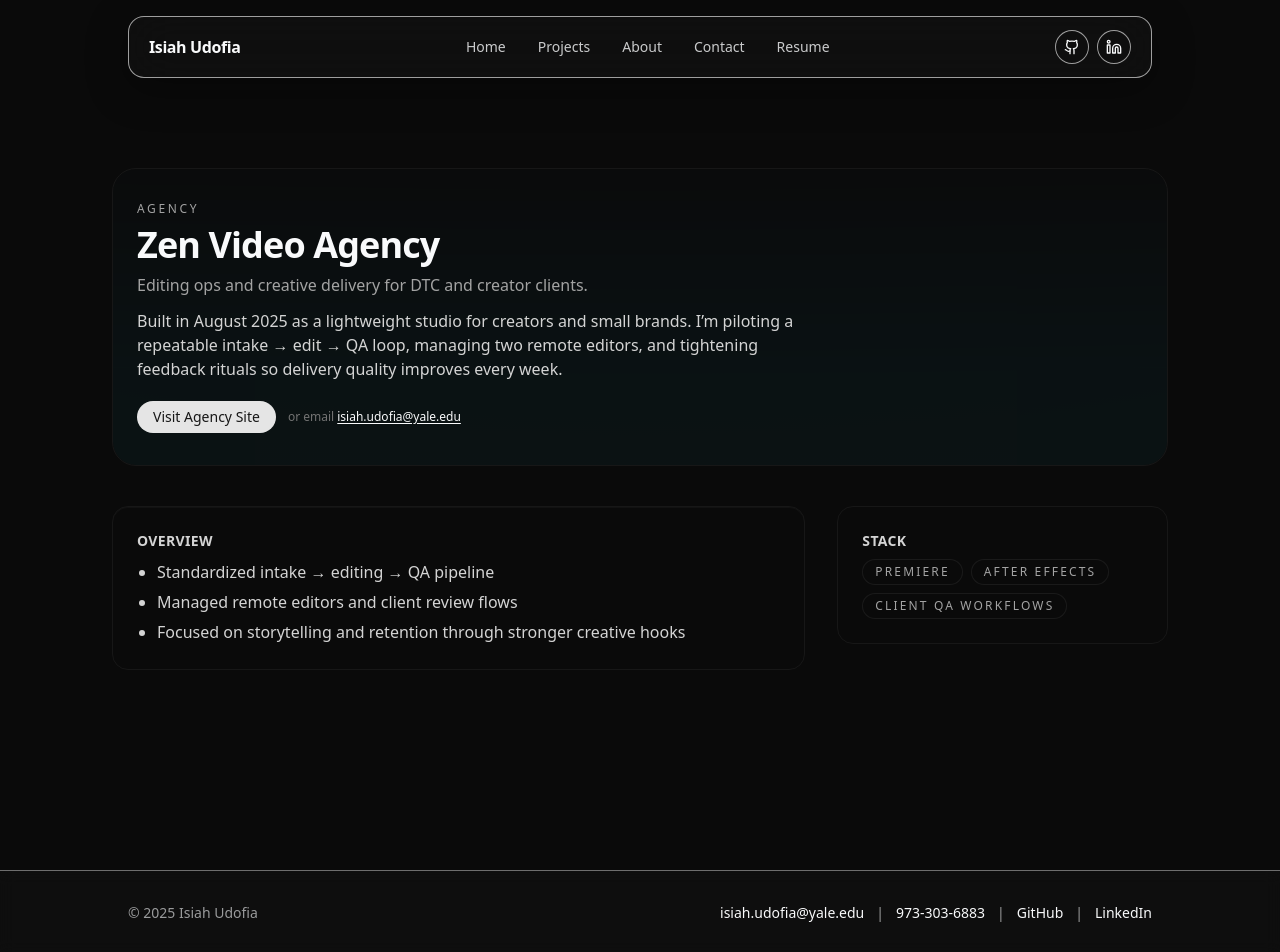
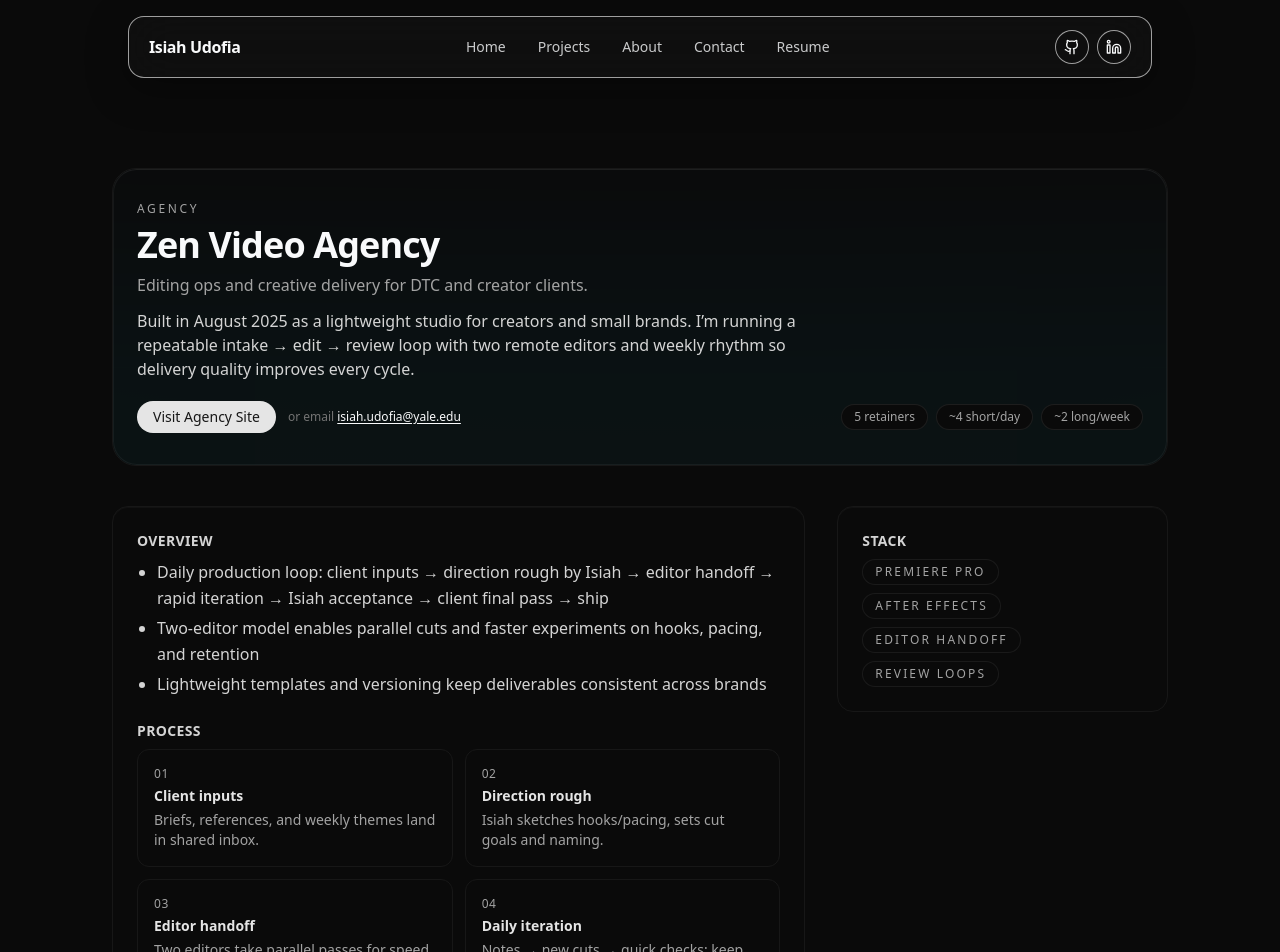
Before and after one commit to iudofia2026/isiahudofia.com, a Next.js app: page /projects/zen-video-agency in a window 1280 px wide. Shown: the top 952 px of the page. Built offline with nearby package versions, Linux system fonts and the light colour scheme.

Commit message:
Refine Zen video agency workflow

```diff
--- a/app/(routes)/projects/zen-video-agency/page.tsx
+++ b/app/(routes)/projects/zen-video-agency/page.tsx
@@ -5,7 +5,7 @@ import { projects } from "../../../../data/projects";
 export const metadata = {
   title: "Zen Video Agency",
   description:
-    "Editing ops and creative delivery for DTC and creator clients. Premiere Pro + After Effects with a standardized intake → edit → QA pipeline.",
+    "Editing ops and creative delivery for DTC and creator clients. Premiere Pro + After Effects with a standardized intake → edit → review loop.",
 };
 
 function getProject(): Project | undefined {
@@ -13,12 +13,10 @@ function getProject(): Project | undefined {
 }
 
 function deriveChips(p: Project): string[] {
-  if (Array.isArray(p.stack) && p.stack.length) return p.stack.slice(0, 5);
-  if (Array.isArray(p.metrics) && p.metrics.length) return p.metrics.map((m) => m.label).slice(0, 5);
+  if (Array.isArray(p.stack) && p.stack.length) return p.stack.slice(0, 4);
+  if (Array.isArray(p.metrics) && p.metrics.length) return p.metrics.map((m) => m.label).slice(0, 4);
   if (Array.isArray(p.highlights) && p.highlights.length) {
-    return p.highlights
-      .slice(0, 4)
-      .map((h) => h.split(/[—–-]/)[0].trim().split(" ").slice(0, 2).join(" "));
+    return p.highlights.slice(0, 4).map((h) => h.split(/[—–-]/)[0].trim());
   }
   return [];
 }
@@ -32,36 +30,58 @@ export default function Page() {
   const accentFrom = "#0EA5E9";
   const accentTo = "#22D3EE";
 
+  const throughput = ["5 retainers", "~4 short/day", "~2 long/week"];
+
+  const processSteps = [
+    { n: 1, t: "Client inputs", d: "Briefs, references, and weekly themes land in shared inbox." },
+    { n: 2, t: "Direction rough", d: "Isiah sketches hooks/pacing, sets cut goals and naming." },
+    { n: 3, t: "Editor handoff", d: "Two editors take parallel passes for speed and variance." },
+    { n: 4, t: "Daily iteration", d: "Notes → new cuts → quick checks; keep what lifts retention." },
+    { n: 5, t: "Acceptance", d: "Isiah approves a version and frames it for client review." },
+    { n: 6, t: "Client pass", d: "Final changes come back; editors apply and prep deliverables." },
+    { n: 7, t: "Ship", d: "Exports, thumbnails, and versioning recorded to template set." },
+  ];
+
   return (
     <article className="container py-14">
-      <section className="relative overflow-hidden rounded-3xl border border-neutral-900 bg-neutral-950/60 px-6 py-8">
+      <section className="relative overflow-hidden rounded-3xl border border-neutral-900 bg-neutral-950/60 px-6 py-8 shadow-[inset_0_1px_0_rgba(255,255,255,0.03)]">
         <div
-          aria-hidden
+          aria-hidden="true"
           className="pointer-events-none absolute inset-0 -z-10 opacity-10"
           style={{
             background: `radial-gradient(120% 120% at 50% 0%, ${accentFrom}, ${accentTo})`,
             maskImage: "linear-gradient(to bottom, rgba(0,0,0,0.2), rgba(0,0,0,1) 70%)",
           }}
         />
+        <div
+          aria-hidden="true"
+          className="pointer-events-none absolute inset-0 rounded-3xl"
+          style={{
+            boxShadow:
+              "0 0 0 1px rgba(255,255,255,0.05) inset, 0 10px 40px -10px rgba(34,211,238,0.15)",
+          }}
+        />
+
         <p className="text-xs tracking-[0.22em] text-neutral-400">AGENCY</p>
         <h1 className="mt-2 text-3xl md:text-4xl font-semibold tracking-tight">{project.title}</h1>
         <p className="mt-2 max-w-2xl text-neutral-400">{project.tagline}</p>
         <p className="mt-3 max-w-2xl text-neutral-300">
-          Built in August 2025 as a lightweight studio for creators and small brands. I’m piloting a
-          repeatable intake → edit → QA loop, managing two remote editors, and tightening feedback
-          rituals so delivery quality improves every week.
+          Built in August 2025 as a lightweight studio for creators and small brands. I’m running a
+          repeatable intake → edit → review loop with two remote editors and weekly rhythm so
+          delivery quality improves every cycle.
         </p>
+
         <div className="mt-5 flex flex-wrap items-center gap-3">
           <a
             href="https://zeneditingagency.netlify.app/"
             target="_blank"
             rel="noopener noreferrer"
-            className="rounded-full bg-neutral-200 px-4 py-1.5 text-sm font-medium text-neutral-900 hover:bg-white"
+            className="rounded-full bg-neutral-200 px-4 py-1.5 text-sm font-medium text-neutral-900 transition hover:bg-white hover:shadow-[0_6px_24px_-8px_rgba(255,255,255,0.4)]"
           >
             Visit Agency Site
           </a>
           <span className="text-xs text-neutral-500">
-            or email{' '}
+            or email{" "}
             <a
               className="underline underline-offset-2 hover:text-neutral-300"
               href="mailto:isiah.udofia@yale.edu"
@@ -69,6 +89,17 @@ export default function Page() {
               isiah.udofia@yale.edu
             </a>
           </span>
+
+          <div className="ml-auto flex flex-wrap gap-2">
+            {throughput.map((pill) => (
+              <span
+                key={pill}
+                className="rounded-full border border-neutral-800/70 bg-neutral-950 px-3 py-1 text-xs text-neutral-400"
+              >
+                {pill}
+              </span>
+            ))}
+          </div>
         </div>
       </section>
 
@@ -77,25 +108,48 @@ export default function Page() {
           <div className="h-full rounded-2xl border border-neutral-900 bg-neutral-950/60 p-6 shadow-[inset_0_1px_0_rgba(255,255,255,0.03)]">
             <h2 className="mb-2 text-sm font-semibold uppercase tracking-wide text-neutral-300">Overview</h2>
             <ul className="list-disc pl-5 leading-relaxed text-neutral-300">
-              {(project.highlights ?? [
-                "Launched Aug 2025; managing 5 creator/brand clients with ongoing deliverables.",
-                "Standardized intake → editing → QA pipeline ensures predictable delivery.",
-                "Playbooks for client communication and retention.",
-                "Delegated editing workflows to 2 remote editors, with async review flows.",
-              ]).map((h, i) => (
+              {(project.highlights ?? []).map((h, i) => (
                 <li key={i} className="mt-1">
                   {h}
                 </li>
               ))}
             </ul>
+
+            <div className="mt-6">
+              <h3 className="mb-2 text-sm font-semibold uppercase tracking-wide text-neutral-300">
+                Process
+              </h3>
+              <ol className="grid gap-3 sm:grid-cols-2">
+                {processSteps.map((s) => (
+                  <li
+                    key={s.n}
+                    className="group relative rounded-xl border border-neutral-900 bg-neutral-950/60 p-4 transition hover:border-neutral-700"
+                  >
+                    <div className="mb-1 text-xs font-medium tracking-wider text-neutral-400">
+                      {String(s.n).padStart(2, "0")}
+                    </div>
+                    <div className="text-sm font-semibold text-neutral-200">{s.t}</div>
+                    <p className="mt-1 text-sm text-neutral-400">{s.d}</p>
+                    <div
+                      aria-hidden
+                      className="pointer-events-none absolute inset-0 rounded-xl opacity-0 transition group-hover:opacity-100"
+                      style={{
+                        boxShadow:
+                          "inset 0 1px 0 rgba(255,255,255,0.04), 0 8px 30px -12px rgba(34,211,238,0.18)",
+                      }}
+                    />
+                  </li>
+                ))}
+              </ol>
+            </div>
           </div>
         </section>
 
         <aside>
-          <div className="rounded-2xl border border-neutral-900 bg-neutral-950/60 p-6">
+          <div className="rounded-2xl border border-neutral-900 bg-neutral-950/60 p-6 shadow-[inset_0_1px_0_rgba(255,255,255,0.03)]">
             <h3 className="mb-2 text-sm font-semibold uppercase tracking-wide text-neutral-300">Stack</h3>
             <div className="flex flex-wrap gap-2">
-              {chips.map((chip) => (
+              {(chips ?? []).map((chip) => (
                 <span
                   key={chip}
                   className="rounded-full border border-neutral-800/60 bg-neutral-950 px-3 py-1 text-xs uppercase tracking-[0.18em] text-neutral-400"
@@ -103,7 +157,7 @@ export default function Page() {
                   {chip}
                 </span>
               ))}
-              {chips.length === 0 && (
+              {(chips ?? []).length === 0 && (
                 <span className="text-xs text-neutral-500">No tags available</span>
               )}
             </div>
--- a/data/projects.ts
+++ b/data/projects.ts
@@ -38,11 +38,11 @@ export const projects: Project[] = [
     title: "Zen Video Agency",
     tagline: "Editing ops and creative delivery for DTC and creator clients.",
     dates: "2022 — Present",
-    stack: ["Premiere", "After Effects", "Client QA workflows"],
+    stack: ["Premiere Pro", "After Effects", "Editor handoff", "Review loops"],
     highlights: [
-      "Standardized intake → editing → QA pipeline",
-      "Managed remote editors and client review flows",
-      "Focused on storytelling and retention through stronger creative hooks"
+      "Daily production loop: client inputs → direction rough by Isiah → editor handoff → rapid iteration → Isiah acceptance → client final pass → ship",
+      "Two-editor model enables parallel cuts and faster experiments on hooks, pacing, and retention",
+      "Lightweight templates and versioning keep deliverables consistent across brands"
     ],
     links: [{ label: "Agency playbook", href: "#" }],
     // Keep metrics empty (no MRR or fabricated numbers)
```
